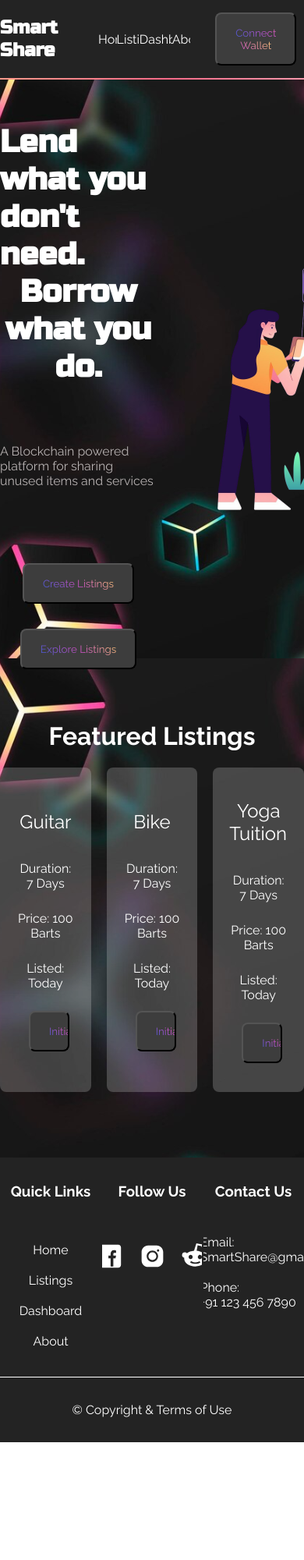
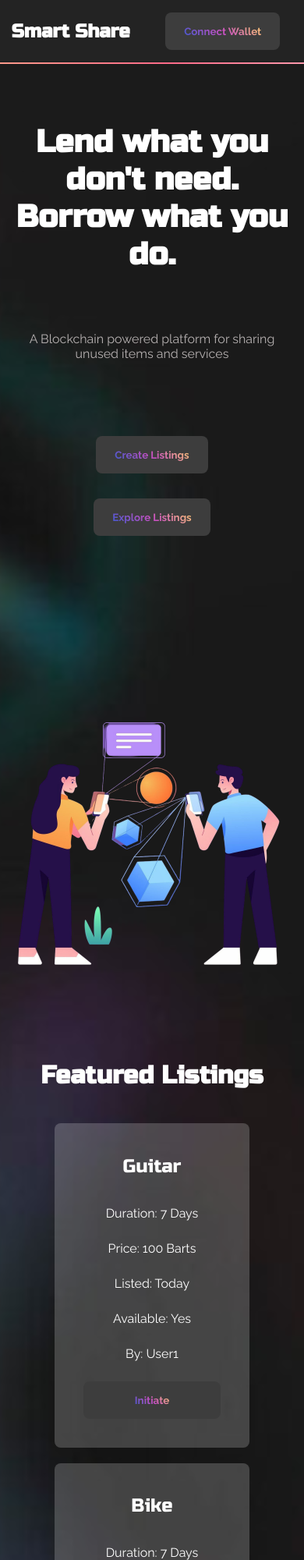
Before and after one commit to Dev-N007/Smart-Share, a plain HTML site: page index.html in a window 390 px wide. Shown: the top 2000 px of the page at 78% size. Before the commit the page ends 1849 px from the top, so only its background shows below. Drawn offline with nearby package versions, Linux system fonts and the light colour scheme.

Commit message:
Created explore.html

```diff
--- /dev/null
+++ b/explore.html
@@ -0,0 +1,32 @@
+<!DOCTYPE html>
+<html lang="en">
+  <head>
+    <meta charset="UTF-8">
+    <title>Explore</title>
+    <link rel="stylesheet" href="utils.css">
+    <link rel="stylesheet" href="style.css">
+    <link href="https://fonts.googleapis.com/css2?family=Russo+One&display=swap" rel="stylesheet">
+    <link href="https://fonts.googleapis.com/css2?family=Raleway:wght@400;700&display=swap" rel="stylesheet">
+    <link href="https://unpkg.com/aos@next/dist/aos.css" rel="stylesheet">
+  </head>
+  <body>
+    <nav>
+      <nav data-aos="fade-down" data-aos-delay="50" data-aos-duration="1000" class="flex space-around center-cross">
+        <div id="logo">Smart Share</div>
+        <ul id="nav-list" class="flex space-around baseline">
+            <a href="index.html"><li>Home</li></a>
+            <a href="index.html"><li>Listings</li></a>
+            <a href="dashboard.html"><li>Dashboard</li></a>
+            <a href="index.html"><li>About</li></a>
+        </ul>
+        <div id="wallet">
+            <button class="btn" ><span>Connect Wallet</span></button>
+        </div>
+    </nav>
+    <main class="container">
+      <h1>Explore Listings</h1>
+      <input type="text" id="search" placeholder="Search...">
+      <div id="listingsContainer" class="listings"></div>
+    </main>
+  </body>
+</html>
--- a/index.html
+++ b/index.html
@@ -12,7 +12,7 @@
 
 </head>
 <body>
-    <nav data-aos="fade-down" data-aos-delay="50" data-aos-duration="1000" class="flex space-around center-cross">
+    <nav data-aos="fade-down" data-aos-delay="100" data-aos-duration="1000" class="flex space-around center-cross">
         <div id="logo">Smart Share</div>
         <ul id="nav-list" class="flex space-around baseline">
             <a href="index.html"><li>Home</li></a>
@@ -24,14 +24,13 @@
             <button class="btn" ><span>Connect Wallet</span></button>
         </div>
     </nav>
-    <div class="flex space-around center-cross">
+    <div class="flex center-main center-cross" id="hero-holder">
         <main data-aos="fade-right" data-aos-delay="100" data-aos-duration="1000" id="hero-section" class="flex center-main column">
             <h1 >
-                Lend what you don't need.
-                <br>
+                <center style="font-family: 'Russo One',sans-serif;">Lend what you don't need. </center>
                 <center style="font-family: 'Russo One',sans-serif;">Borrow what you do.</center>
             </h1>
-            <p>A Blockchain powered platform for sharing unused items and services</p>
+            <p >A Blockchain powered platform for sharing unused items and services</p>
             <div class="btn-holder">
                 <button class="btn"><span>Create Listings</span></button>
                 <button class="btn"><span>Explore Listings</span></button>
@@ -41,13 +40,15 @@
             <img data-aos="fade-left" data-aos-delay="100" data-aos-duration="1000" src="./images/hero.png" alt="Hero Image" height="500px">
         </aside>
     </div>
-    <h1 data-aos="fade-up" data-aos-delay="200" data-aos-duration="1000"><center>Featured Listings</center></h1>
-    <section class="featured" data-aos="fade-up" data-aos-delay="200" data-aos-duration="1000">
+    <center><h1 data-aos="fade-up" data-aos-delay="200" data-aos-duration="1000">Featured Listings</h1></center>
+    <section class="featured" data-aos="fade-up" data-aos-delay="300" data-aos-duration="1000">
         <div class="holder" >
             <h2>Guitar</h2>
             <p>Duration: 7 Days</p>
             <p>Price: 100 Barts</p>
             <p>Listed: Today</p>
+            <p>Available: Yes</p>
+            <p>By: User1</p>
             <button class="btn"><span>Initiate</span></button>
         </div>
         <div class="holder">
@@ -55,6 +56,8 @@
             <p>Duration: 7 Days</p>
             <p>Price: 100 Barts</p>
             <p>Listed: Today</p>
+            <p>Available: Yes</p>
+            <p>By: User1</p>
             <button class="btn"><span>Initiate</span></button>
         </div>
         <div class="holder">
@@ -62,6 +65,8 @@
             <p>Duration: 7 Days</p>
             <p>Price: 100 Barts</p>
             <p>Listed: Today</p>
+            <p>Available: Yes</p>
+            <p>By: User1</p>
             <button class="btn"><span>Initiate</span></button>
         </div>
     </section>
--- a/style.css
+++ b/style.css
@@ -8,15 +8,19 @@ body{
     background-image:url("./images/bg.jpg");
     background-size: cover;
     background-position: center;
-    background-attachment: fixed;
+    background-attachment: sticky;
     color: white;
+}
+h1,h2,h3,h4,h5,h6{
+    font-family: "Russo One",sans-serif;
 }
 nav{
     border-bottom:2px solid transparent;
     border-image: linear-gradient(90deg, #FF9A8B 0%, #FF6A88 55%, #FF99AC 100%) 1;
     color: white;
     background-color:rgb(35, 35, 35);
-    position: sticky;
+    width: 100vw;
+    position: fixed;
     top: 0;
 }
 #logo{
@@ -38,18 +42,20 @@ nav a{
     transform: scale(1.1);
 }
 #hero-section{
+    margin-right: 2rem;
     height: 95vh;
     align-items: space-around;
     color: white;
 }
 #hero-section h1{
-    font-family: "Russo One",sans-serif;
     font-size: 2.5rem;
 }
 #hero-section p{
     padding: 2em 0 4em 0;
     color:  rgb(182, 177, 177);
+    text-align: center;
 }
+
 .btn-holder{
     text-align: center;
 }
@@ -58,24 +64,26 @@ nav a{
     padding:1rem 1.5rem;
     border-radius: 8px;
     background-color:   rgba(61, 61, 61, 1);
-
+    border: 0px;
 }
 .btn span{
     background: linear-gradient(43deg, #4159d0 0%, #C850C0 50%, #FFCC70 100%);
     -webkit-text-fill-color: transparent;
     background-clip: text;
+    font-weight: bolder;
 }
 .btn:hover{
     cursor: pointer;
-    border:2px solid transparent;
+    border:1px solid transparent;
     border-image: linear-gradient(43deg, #4159d0 0%, #C850C0 50%, #FFCC70 100%) 1;
-    transform: scale(1.1);
+
 }
 .featured{
     margin-top: 20px;
     gap: 20px;
     display: flex;
     justify-content: space-evenly;
+    flex-wrap: wrap;
 }
 .holder{
     padding:10px;
@@ -85,7 +93,7 @@ nav a{
     background: rgba(255,255,255,0.2);
     border: 1px solid transparent;
     border-radius: 8px;
-    width: 250px;
+    min-width: 250px;
     padding: 20px;
     text-align: center;
     transition: transform 0.3s, box-shadow 0.3s;
@@ -166,3 +174,23 @@ footer li{
     color: white;
     padding: 1em;
 }
+
+@media (max-width:800px) {
+    #nav-list{
+        display: none;
+    }
+    #hero-holder{
+        flex-direction: column;
+    }
+    #hero-section{
+        margin: 1rem;
+    }
+    .foot-sec{
+        width: 100vw;
+    }
+    #foot-main{
+        flex-direction: column;
+        justify-content: space-around;
+        align-items: center;
+    }
+}
```
Also changed, not shown: 1 other file.
